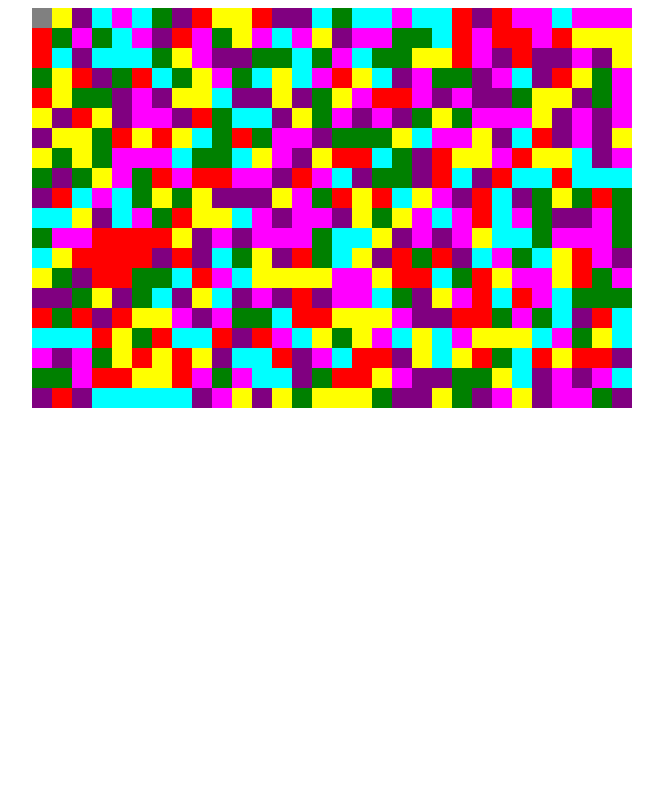
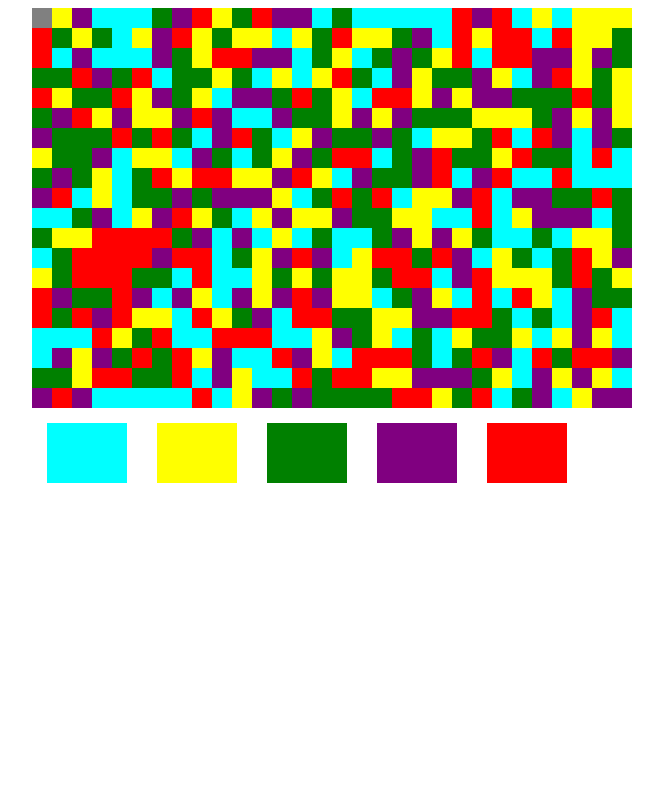
Before and after one commit to OnunPereira/Color-Walk, a website: page index.html in a window 1280 px wide. Shown: the whole page, without its empty margins (308-971 px from the left). Drawn offline with Linux system fonts and the light colour scheme.

Commit message:
added buttons

```diff
--- a/index.html
+++ b/index.html
@@ -8,8 +8,8 @@
     <title>Document</title>
 </head>
 <body>
-    <div class="wrapper" id="wrapper">
-    </div>
+    <div class="wrapper" id="map"></div>
+    <div class="wrapper" id="buttons"></div>
 </body>
 <script src="index.js"></script>
 </html>
--- a/index.js
+++ b/index.js
@@ -1,15 +1,16 @@
+const COLOR_ARRAY = ["cyan", "yellow", "green", "purple", "red"];
+
 const generateColor = () => {
 
-    const colorArray = ["cyan", "magenta", "yellow", "green", "purple", "red"];
-    let randomIndex = Math.floor(6 * Math.random());
-    let color = colorArray[randomIndex];
+    let randomIndex = Math.floor(5 * Math.random());
+    let color = COLOR_ARRAY[randomIndex];
     return color;
 
 }
 
 const generateMap = () => {
 
-    const mainDiv = document.getElementById('wrapper');
+    const mainDiv = document.getElementById('map');
 
     for (let i = 0; i < 600; i++) {
         if (i === 0) mainDiv.innerHTML += '<div class="block" id="block0" style="background-color:grey;"></div>';
@@ -17,8 +18,18 @@ const generateMap = () => {
     }
 };
 
+const generateButtons = () => {
+
+    const buttonDiv = document.getElementById('buttons');
+
+    COLOR_ARRAY.forEach(element => {
+        buttonDiv.innerHTML += '<div class="button" style="background-color:' + element + '">';
+    });
+}
+
 const onLoad = () => {
     generateMap();
+    generateButtons();
 }
 
 document.body.onload = onLoad;
--- a/style.css
+++ b/style.css
@@ -11,3 +11,10 @@
     width: 20px;
     float: left;
 }
+
+.button {
+    margin: 15px;
+    width: 80px;
+    height: 60px;
+    float: left;
+}
```
